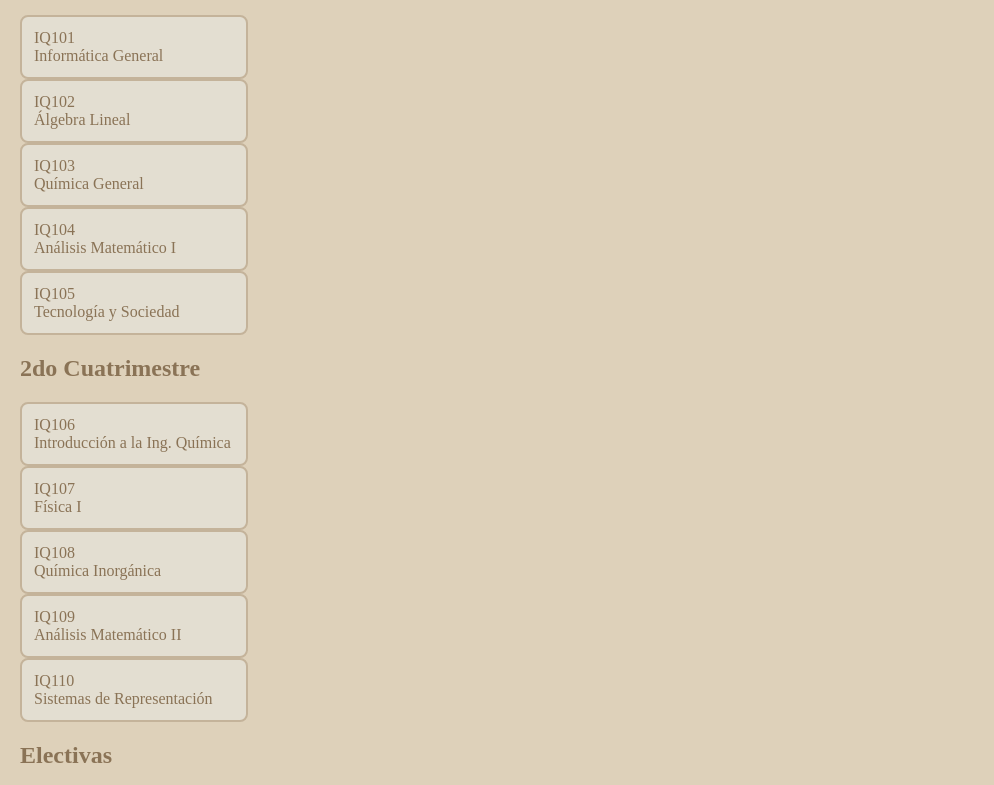
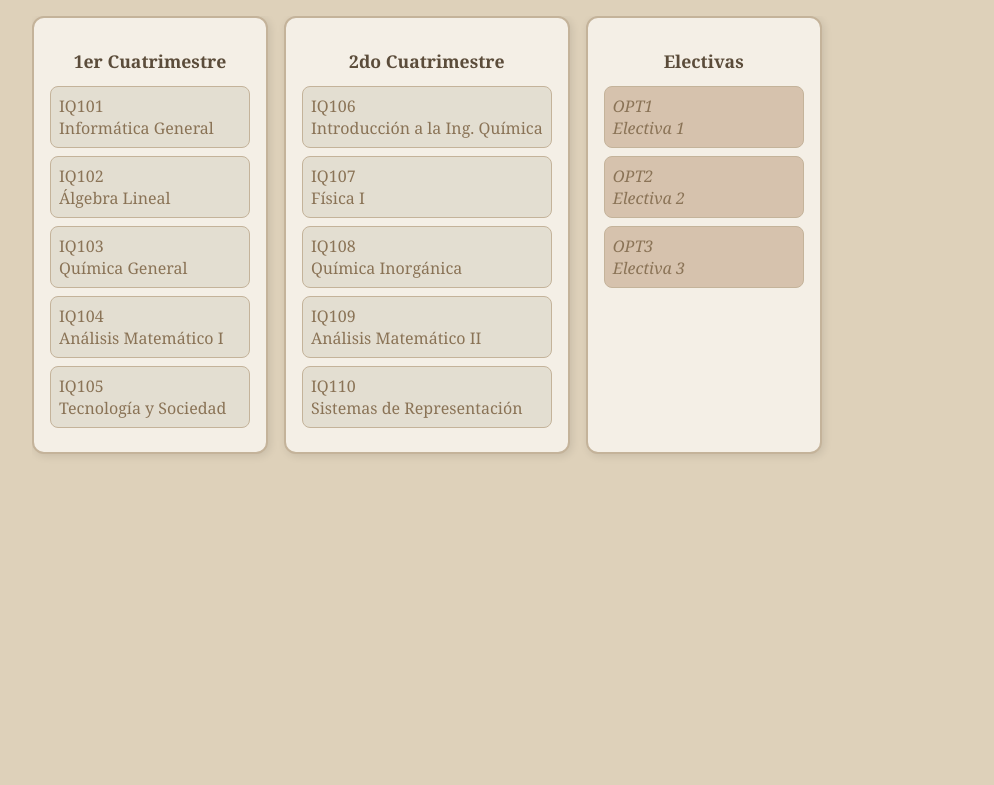
Before and after one commit to consss2003/Malla-Carrera-Ingenieria-Quimica, a plain HTML site: page index.html in a window 1280 px wide. Shown: the part 112-897 px from the top of the page, without its empty margins (0-994 px from the left). After the commit the page ends 800 px from the top, so only its background shows below. Drawn offline with Linux system fonts and the light colour scheme.

Commit message:
Update style.css

```diff
--- a/style.css
+++ b/style.css
@@ -1,26 +1,64 @@
 body {
-  background: #DED1BA;
-  font-family: 'Lora', serif;
-  color: #8A7356;
-  margin: 20px;
+  background-color: #DED1BA;
+  font-family: 'Georgia', serif;
+  margin: 0;
+  padding: 2rem;
+  color: #5B4C3A;
 }
+
 h1 {
   text-align: center;
   color: #5B4C3A;
+  margin-bottom: 2rem;
 }
-# malla { display: flex; flex-wrap: wrap; gap: 16px; justify-content: center; }
+
+.malla {
+  display: flex;
+  flex-wrap: nowrap;
+  overflow-x: auto;
+  gap: 1rem;
+  padding-bottom: 1rem;
+}
+
+.cuatrimestre {
+  background-color: #F4EFE6;
+  border: 2px solid #C4B39A;
+  border-radius: 12px;
+  padding: 1rem;
+  min-width: 200px;
+  flex-shrink: 0;
+  box-shadow: 2px 2px 8px rgba(0,0,0,0.1);
+}
+
+.cuatrimestre h2 {
+  font-size: 1.1rem;
+  text-align: center;
+  margin-bottom: 0.8rem;
+  color: #5B4C3A;
+}
+
 .materia {
-  background: #F4EFE6;
-  border: 2px solid #C4B39A;
-  padding: 12px;
-  width: 200px;
+  background-color: #E3DED1;
+  margin-bottom: 0.5rem;
+  padding: 0.5rem;
   border-radius: 8px;
-  position: relative;
+  border: 1px solid #C4B39A;
+  color: #8A7356;
   cursor: pointer;
-  transition: background 0.2s;
+  transition: background-color 0.3s;
 }
-.materia:hover { background: #EBE3D3; }
-.materia.aprobada { background: #A7A79B; }
-.materia.cursando { background: #D8C8B3; }
-.materia.pendiente { background: #E3DED1; }
-.materia.optativa { background: #A40016; color: #fff; }
+
+.materia.cursando {
+  background-color: #A7A79B;
+  color: white;
+}
+
+.materia.aprobada {
+  background-color: #5B4C3A;
+  color: white;
+}
+
+.materia.optativa {
+  background-color: #D6C2AD;
+  font-style: italic;
+}
```
